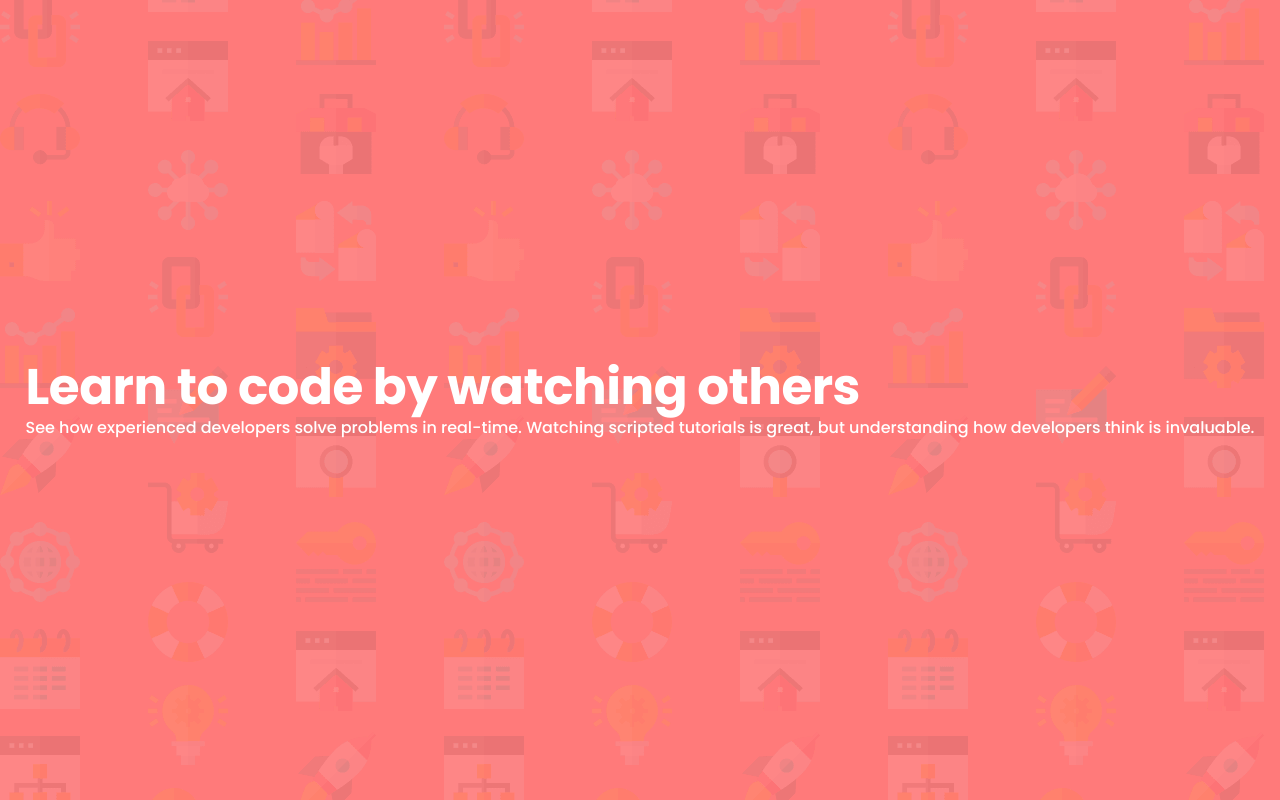
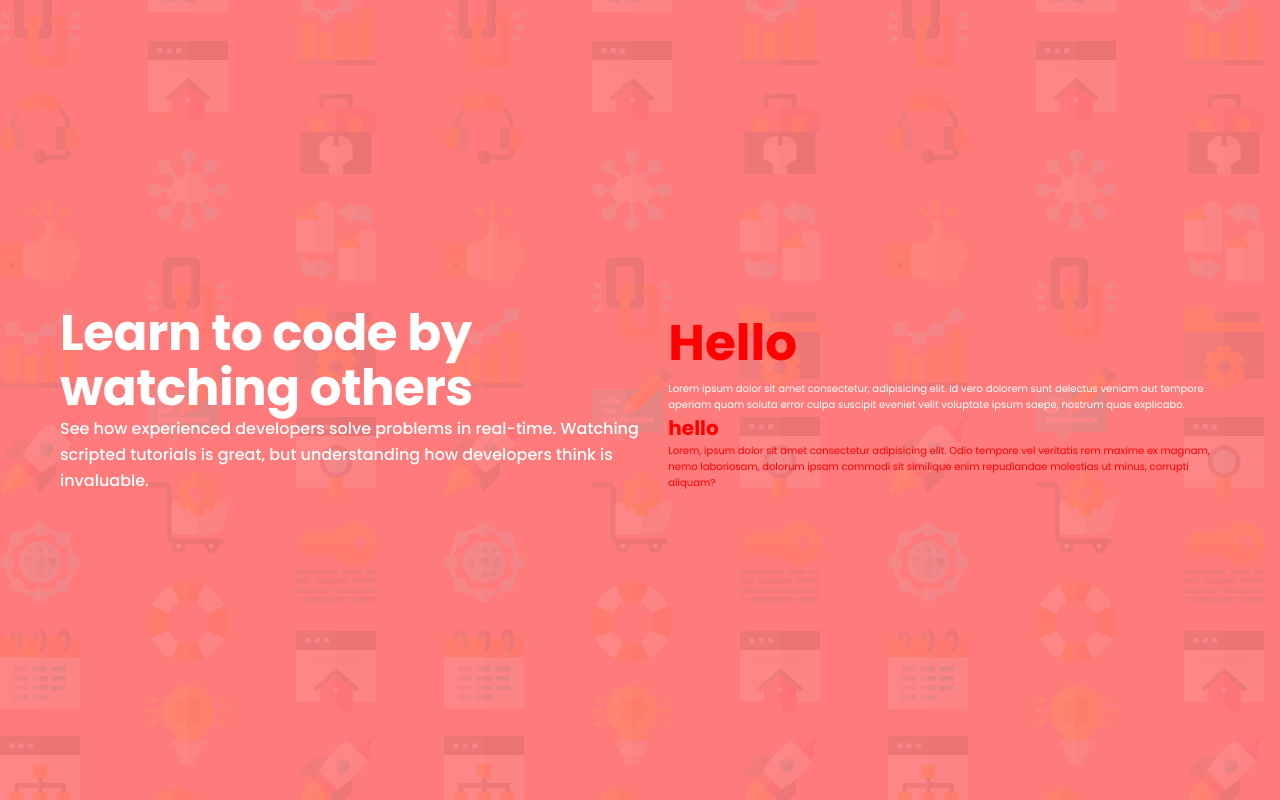
Before and after one commit to Tjanelidze/sign-up-form-react-typescript, a React (Vite) app: page / in a window 1280 px wide. Built offline with nearby package versions, Linux system fonts and the light colour scheme.

Commit message:
made styles folder for styles and changed structure of styled components

```diff
--- a/src/App.tsx
+++ b/src/App.tsx
@@ -1,15 +1,36 @@
 import { useState } from 'react';
-import GlobalStyle from './GlobalStyles';
+import GlobalStyle from './components/styles/GlobalStyles.styled';
 import { styled } from 'styled-components';
 import WelcomeSignComponent from './components/WelcomeSignComponent';
+import { Container } from './components/styles/Container.styled';
 
 function App() {
   const [count, setCount] = useState(0);
 
   return (
     <>
-      <GlobalStyle />
-      <WelcomeSignComponent />
+      <Container>
+        <GlobalStyle />
+        <WelcomeSignComponent />
+        <div>
+          <h1 className="primaryHeading">Hello</h1>
+          <p className="description">
+            Lorem ipsum dolor sit amet consectetur, adipisicing elit. Id vero
+            dolorem sunt delectus veniam aut tempore aperiam quam soluta error
+            culpa suscipit eveniet velit voluptate ipsum saepe, nostrum quas
+            explicabo.
+          </p>
+          <div>
+            <h1>hello</h1>
+            <p>
+              Lorem, ipsum dolor sit amet consectetur adipisicing elit. Odio
+              tempore vel veritatis rem maxime ex magnam, nemo laboriosam,
+              dolorum ipsam commodi sit similique enim repudiandae molestias ut
+              minus, corrupti aliquam?
+            </p>
+          </div>
+        </div>
+      </Container>
     </>
   );
 }
--- a/src/components/WelcomeSignComponent.tsx
+++ b/src/components/WelcomeSignComponent.tsx
@@ -1,11 +1,10 @@
-import React from 'react';
-import styled from 'styled-components';
+import { WelcomeSign } from './styles/WelcomeSign.styled';
 
 export default function WelcomeSignComponent() {
   return (
     <WelcomeSign>
-      <h1 className="primaryHeading">Learn to code by watching others</h1>
-      <p className="welcomeDescription">
+      <h1>Learn to code by watching others</h1>
+      <p>
         See how experienced developers solve problems in real-time. Watching
         scripted tutorials is great, but understanding how developers think is
         invaluable.
@@ -13,20 +12,3 @@ export default function WelcomeSignComponent() {
     </WelcomeSign>
   );
 }
-
-const WelcomeSign = styled.div`
-  .primaryHeading {
-    color: #fff;
-    font-size: 5rem;
-    font-weight: 700;
-    line-height: 5.5rem;
-    letter-spacing: -0.521px;
-  }
-
-  .welcomeDescription {
-    color: #fff;
-    font-size: 1.6rem;
-    font-weight: 500;
-    line-height: 2.6rem;
-  }
-`;
--- /dev/null
+++ b/src/components/styles/Container.styled.ts
@@ -0,0 +1,16 @@
+import { styled } from 'styled-components';
+
+export const Container = styled.div`
+  max-width: 120rem;
+  display: flex;
+  color: red;
+  padding: 2rem;
+
+  .primaryHeading {
+    font-size: 50px;
+  }
+
+  .description {
+    color: #fff;
+  }
+`;
--- /dev/null
+++ b/src/components/styles/WelcomeSign.styled.ts
@@ -0,0 +1,18 @@
+import styled from 'styled-components';
+
+export const WelcomeSign = styled.div`
+  h1 {
+    color: #fff;
+    font-size: 5rem;
+    font-weight: 700;
+    line-height: 5.5rem;
+    letter-spacing: -0.521px;
+  }
+
+  p {
+    color: #fff;
+    font-size: 1.6rem;
+    font-weight: 500;
+    line-height: 2.6rem;
+  }
+`;
```
Also changed, not shown: src/components/styles/GlobalStyles.styled.ts (renamed from src/GlobalStyles.ts).
